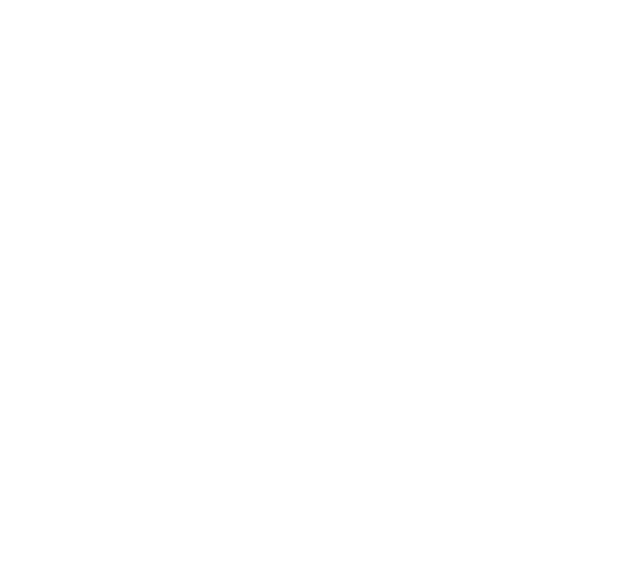
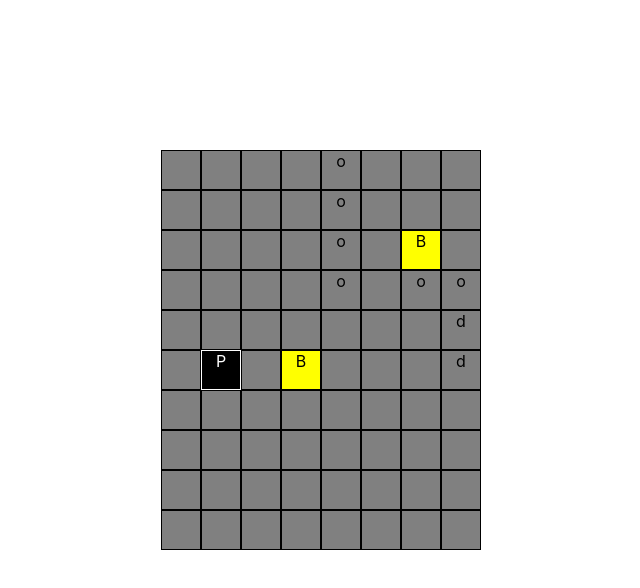
Before and after one commit to filip89/sokoban, a React (Create React App) app: page / in a window 1280 px wide. Shown: the top 588 px of the page, without its empty margins (319-959 px from the left). Built offline with nearby package versions, Linux system fonts and the light colour scheme.

Commit message:
add working movement and box pushing

```diff
--- a/src/App.tsx
+++ b/src/App.tsx
@@ -1,7 +1,27 @@
+import { useState } from 'react';
 import './App.scss';
+import Game from './components/Game';
+import { MapTemplate } from './components/Map';
+
+const defaultMapTemplate: string[][] = [
+    ['g', 'g', 'g', 'g', 'o', 'g', 'g', 'g'],
+    ['g', 'g', 'g', 'g', 'o', 'g', 'g', 'g'],
+    ['g', 'g', 'g', 'g', 'o', 'g', 'b', 'g'],
+    ['g', 'g', 'g', 'g', 'o', 'g', 'o', 'o'],
+    ['g', 'g', 'g', 'g', 'g', 'g', 'g', 'd'],
+    ['g', 'p', 'g', 'b', 'g', 'g', 'g', 'd'],
+    ['g', 'g', 'g', 'g', 'g', 'g', 'g', 'g'],
+    ['g', 'g', 'g', 'g', 'g', 'g', 'g', 'g'],
+    ['g', 'g', 'g', 'g', 'g', 'g', 'g', 'g'],
+    ['g', 'g', 'g', 'g', 'g', 'g', 'g', 'g'],
+];
 
 function App() {
-    return <div></div>;
+    const [mapTempate] = useState<MapTemplate>(defaultMapTemplate);
+
+    return (
+        <Game mapTemplate={mapTempate}></Game>
+    );
 }
 
 export default App;
--- /dev/null
+++ b/src/components/Game.scss
@@ -0,0 +1,29 @@
+@import '../styles/global';
+
+.game {
+    position: relative;
+    display: table;
+    margin: 150px auto;
+}
+
+.player {
+    @include fieldSquare;
+    position: absolute;
+    display: inline-block;
+    background-color: black;
+    color: white;
+    border: 1px solid white;
+    text-align: center;
+    transition: 0.2s left linear, 0.2s top linear;
+}
+
+.box {
+    @include fieldSquare;
+    position: absolute;
+    display: inline-block;
+    background-color: yellow;
+    color: black;
+    border: 1px solid black;
+    text-align: center;
+    transition: 0.2s left linear, 0.2s top linear;
+}
--- /dev/null
+++ b/src/components/Game.tsx
@@ -0,0 +1,152 @@
+import { useEffect, useLayoutEffect, useMemo, useRef, useState } from 'react';
+import Box from '../models/Box';
+import { Position } from '../models/Position';
+import * as mapExtractor from '../services/MapExtractor';
+import './Game.scss';
+import Map, { MapTemplate } from './Map';
+
+export interface GameProps {
+    mapTemplate: MapTemplate;
+}
+
+const Game: React.FC<GameProps> = ({ mapTemplate }) => {
+    const boxesInitialData: Box[] = useMemo<Box[]>(() => {
+        return mapExtractor.getBoxes(mapTemplate);
+    }, [mapTemplate]);
+    const [playerPosition, setPlayerPosition] = useState<Position>(mapExtractor.getPlayerPosition(mapTemplate));
+    const playerRef = useRef<HTMLDivElement>(null);
+    const [boxesState, setBoxesState] = useState<Box[]>(boxesInitialData);
+    const boxesRefs = useRef<(HTMLDivElement | null)[]>([]);
+    const [isAnimating, setIsAnimating] = useState(false);
+
+    useEffect(() => {
+        setPlayerPosition(mapExtractor.getPlayerPosition(mapTemplate));
+        setBoxesState(mapExtractor.getBoxes(mapTemplate));
+    }, [mapTemplate]);
+
+    useLayoutEffect(() => {
+        updateElementPosition(playerRef.current!, playerPosition);
+    }, [playerPosition]);
+
+    useLayoutEffect(() => {
+        boxesState.forEach((box) => {
+            const boxElem = getBoxElement(box.id);
+            if (boxElem) {
+                updateElementPosition(boxElem, box.position);
+            }
+        });
+    }, [boxesState]);
+
+    function getBoxElement(boxId: string): HTMLDivElement | null | undefined {
+        return boxesRefs.current.find((boxElem) => {
+            return boxElem?.dataset.boxId === boxId;
+        });
+    }
+
+    function updateElementPosition(elem: HTMLDivElement, position: Position): void {
+        elem.style.left = `${position.column * 40}px`;
+        elem.style.top = `${position.row * 40}px`;
+    }
+
+    function registerBoxRef(elem: HTMLDivElement): void {
+        console.log('registering box elem');
+
+        boxesRefs.current.push(elem);
+    }
+
+    function handleOnKeyDown(event: React.KeyboardEvent<HTMLDivElement>): void {
+        if (isAnimating) return;
+        if (!['ArrowRight', 'ArrowLeft', 'ArrowUp', 'ArrowDown'].includes(event.key)) return;
+        let movement: Position = {
+            row: 0,
+            column: 0,
+        };
+        switch (event.key) {
+            case 'ArrowRight':
+                movement.column++;
+                break;
+            case 'ArrowLeft':
+                movement.column--;
+                break;
+            case 'ArrowUp':
+                movement.row--;
+                break;
+            case 'ArrowDown':
+                movement.row++;
+                break;
+        }
+        let targetPosition: Position = {
+            row: playerPosition.row + movement.row,
+            column: playerPosition.column + movement.column,
+        };
+        if (isTraversable(targetPosition)) {
+            const boxInWay: Box | undefined = getBoxAtPosition(targetPosition);
+            if (boxInWay) {
+                const targetBoxPosition: Position = {
+                    row: boxInWay.position.row + movement.row,
+                    column: boxInWay.position.column + movement.column,
+                };
+                if (isTraversable(targetBoxPosition) && !getBoxAtPosition(targetBoxPosition)) {
+                    const newBoxesState: Box[] = boxesState.map((box) => {
+                        if (box.id === boxInWay.id) {
+                            return {
+                                ...box,
+                                position: {
+                                    row: box.position.row + movement.row,
+                                    column: box.position.column + movement.column,
+                                },
+                            };
+                        }
+                        return box;
+                    });
+                    setPlayerPosition(targetPosition);
+                    setIsAnimating(true);
+                    setBoxesState(newBoxesState);
+                }
+            } else {
+                setPlayerPosition(targetPosition);
+                setIsAnimating(true);
+            }
+        }
+    }
+
+    function isTraversable(position: Position): boolean {
+        let desiredRow: string[] = mapTemplate[position.row];
+        let field: string | undefined = desiredRow && desiredRow[position.column];
+        return ['g', 'd', 'b', 'p'].includes(field);
+    }
+
+    function getBoxAtPosition({ row, column }: Position): Box | undefined {
+        return boxesState.find((box) => box.position.row === row && box.position.column === column);
+    }
+
+    function handleTransitionEnd(): void {
+        setIsAnimating(false);
+    }
+
+    return (
+        <div tabIndex={-1} className="game" onKeyDown={handleOnKeyDown}>
+            <Map template={mapTemplate}></Map>
+            <div ref={playerRef} className="player" onTransitionEnd={handleTransitionEnd}>
+                P
+            </div>
+            {useMemo(
+                () =>
+                    boxesInitialData.map((box) => (
+                        <div
+                            ref={registerBoxRef}
+                            className="box"
+                            onTransitionEnd={handleTransitionEnd}
+                            key={box.id}
+                            data-box-id={box.id}
+                        >
+                            B
+                        </div>
+                    )),
+                [boxesInitialData]
+            )}
+        </div>
+    );
+};
+
+export default Game;
--- /dev/null
+++ b/src/components/Map.scss
@@ -0,0 +1,14 @@
+@import '../styles/global';
+
+.map {
+    &__row {
+        display: flex;
+    }
+
+    &__field {
+        @include fieldSquare;
+        background-color: gray;
+        border: 1px solid black;
+        text-align: center;
+    }
+}
--- /dev/null
+++ b/src/components/Map.tsx
@@ -0,0 +1,27 @@
+import React from 'react';
+import './Map.scss';
+
+export type MapTemplate = string[][];
+
+export interface MapProps {
+    template: MapTemplate;
+}
+
+const Map: React.FC<MapProps> = React.memo(({ template }) => {
+    return (
+        <div className="map">
+            {template.map((row, rowIndex) => (
+                <div key={rowIndex} className="map__row">
+                    {row.map((field, columnIndex) => (
+                        <div className="map__field" key={columnIndex}>
+                            {field === 'o' && 'o'}
+                            {field === 'd' && 'd'}
+                        </div>
+                    ))}
+                </div>
+            ))}
+        </div>
+    );
+});
+
+export default Map;
--- a/src/index.scss
+++ b/src/index.scss
@@ -11,3 +11,7 @@
   font-family: source-code-pro, Menlo, Monaco, Consolas, 'Courier New',
     monospace;
 }
+
+* {
+  box-sizing: border-box;
+}
--- /dev/null
+++ b/src/models/Box.ts
@@ -0,0 +1,11 @@
+import { Position } from "./Position";
+
+export default class Box {
+    id: string;
+    position: Position;
+
+    constructor(position: Position) {
+        this.id = `${position.row}${position.column}`;
+        this.position = position;
+    }
+}
--- /dev/null
+++ b/src/models/Position.ts
@@ -0,0 +1,4 @@
+export interface Position {
+    row: number;
+    column: number;
+}
--- /dev/null
+++ b/src/services/MapExtractor.ts
@@ -0,0 +1,36 @@
+import { MapTemplate } from '../components/Map';
+import Box from '../models/Box';
+import { Position } from '../models/Position';
+
+export function getPlayerPosition(mapTemplate: MapTemplate): Position {
+    let position: Position = {
+        row: 0,
+        column: 0,
+    };
+    let lastRowIndex = mapTemplate.length;
+    for (let rowIndex = 0; rowIndex <= lastRowIndex; rowIndex++) {
+        let c = mapTemplate[rowIndex].findIndex((field) => field === 'p');
+        if (~c) {
+            position.row = rowIndex;
+            position.column = c;
+            break;
+        }
+    }
+    return position;
+}
+
+export function getBoxes(mapTemplate: MapTemplate): Box[] {
+    return mapTemplate.reduce<Box[]>((boxes, row, rowIndex) => {
+        row.forEach((field, columnIndex) => {
+            if (field === 'b') {
+                boxes.push(
+                    new Box({
+                        row: rowIndex,
+                        column: columnIndex,
+                    })
+                );
+            }
+        });
+        return boxes;
+    }, []);
+}
--- /dev/null
+++ b/src/styles/_global.scss
@@ -0,0 +1,6 @@
+$field-size: 40px;
+
+@mixin fieldSquare {
+    width: $field-size;
+    height: $field-size;
+}
```
